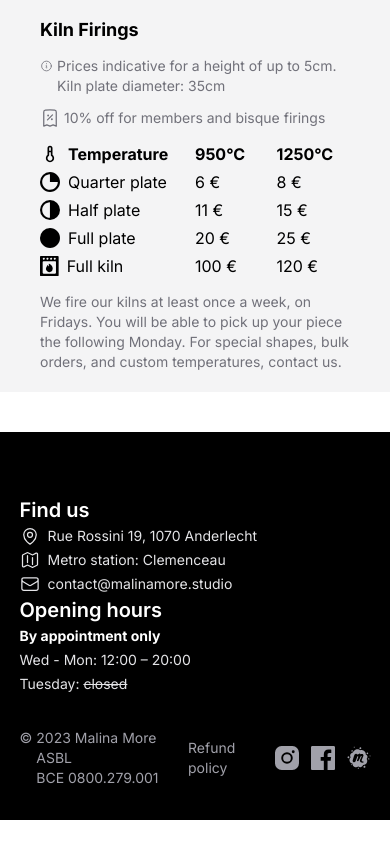
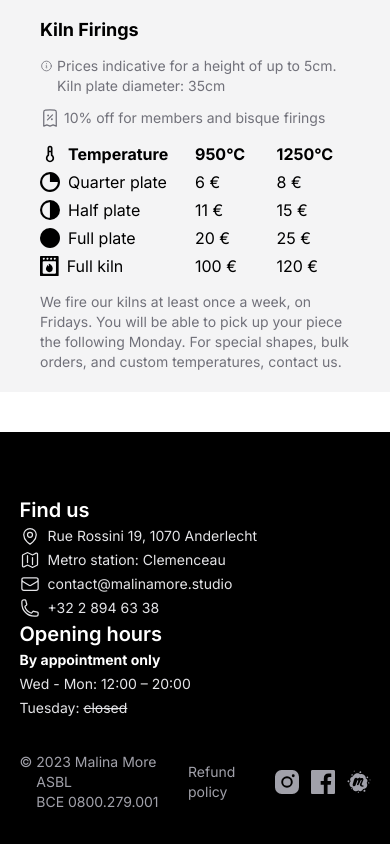
Before and after one commit to jleclanche/malinamore.studio, a Next.js app: page / in a window 390 px wide. Shown: the part 3416-4260 px from the top of the page. Before the commit the page ends 4236 px from the top, so only its background shows below. Built offline with nearby package versions, Linux system fonts and the light colour scheme.

Commit message:
Add phone number in footer

```diff
--- a/app/Footer.tsx
+++ b/app/Footer.tsx
@@ -1,11 +1,17 @@
 import ExternalLink from "@/app/components/ExternalLink";
 import InstagramLogo from "@/app/components/icons/InstagramLogo";
-import { EnvelopeIcon, MapIcon, MapPinIcon } from "@heroicons/react/24/outline";
+import {
+	EnvelopeIcon,
+	MapIcon,
+	MapPinIcon,
+	PhoneIcon,
+} from "@heroicons/react/24/outline";
 import Link from "next/link";
 import EmailLink from "./components/EmailLink";
+import TelLink from "./components/TelLink";
 import FacebookLogo from "./components/icons/FacebookLogo";
 import MeetupLogo from "./components/icons/MeetupLogo";
-import { CONTACT_EMAIL } from "./constants";
+import { CONTACT_EMAIL, CONTACT_PHONE } from "./constants";
 
 const Footer = () => (
 	<footer className="bg-black text-zinc-400 text-sm py-8 sticky top-[100vh]">
@@ -30,6 +36,12 @@ const Footer = () => (
 						<li className="flex items-center gap-x-2">
 							<EnvelopeIcon title="Email address" />{" "}
 							<EmailLink email={CONTACT_EMAIL} />
+						</li>
+						<li className="flex items-center gap-x-2">
+							<PhoneIcon title="Email address" />{" "}
+							<TelLink phoneNumber={CONTACT_PHONE}>
+								{CONTACT_PHONE}
+							</TelLink>
 						</li>
 					</ul>
 				</div>
```
